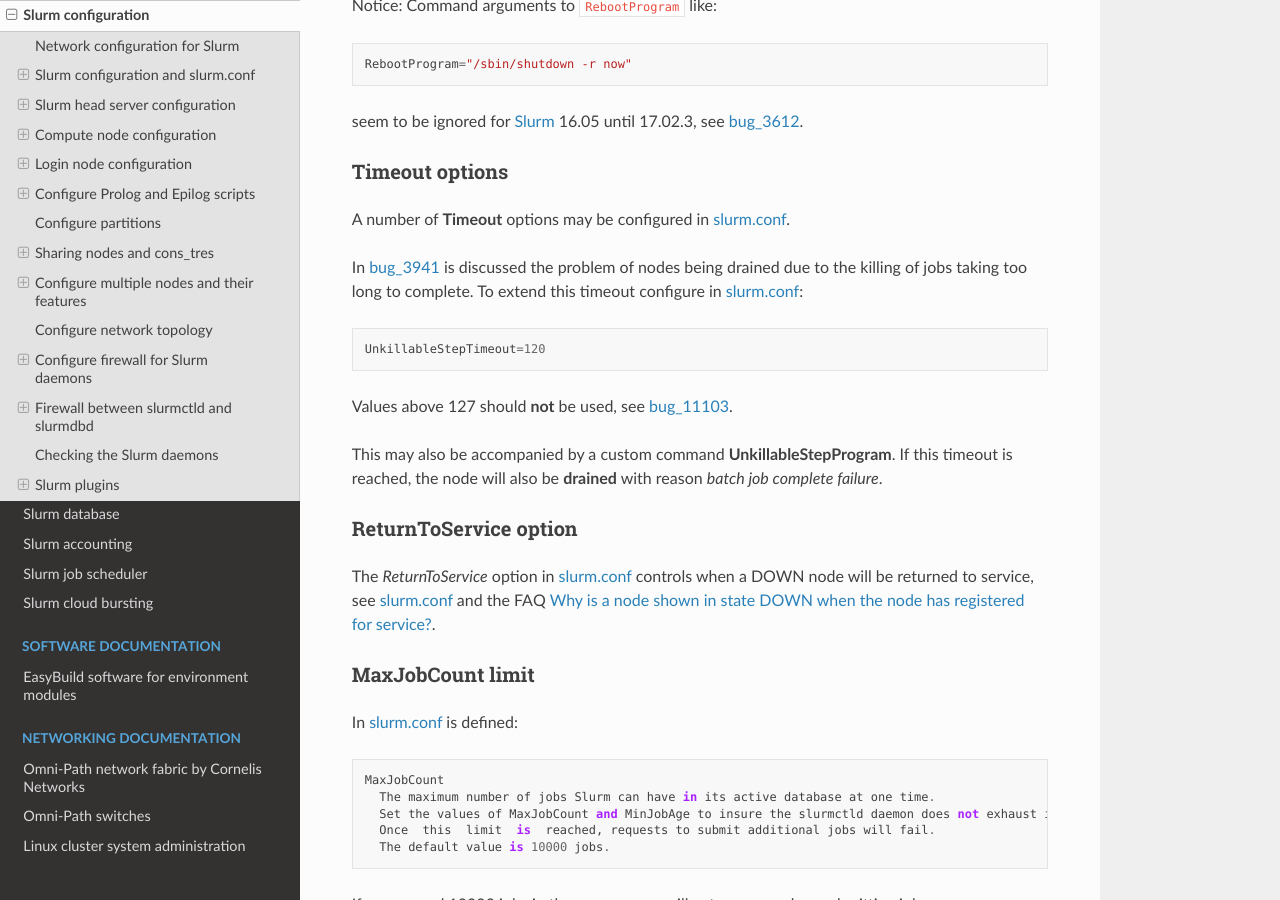
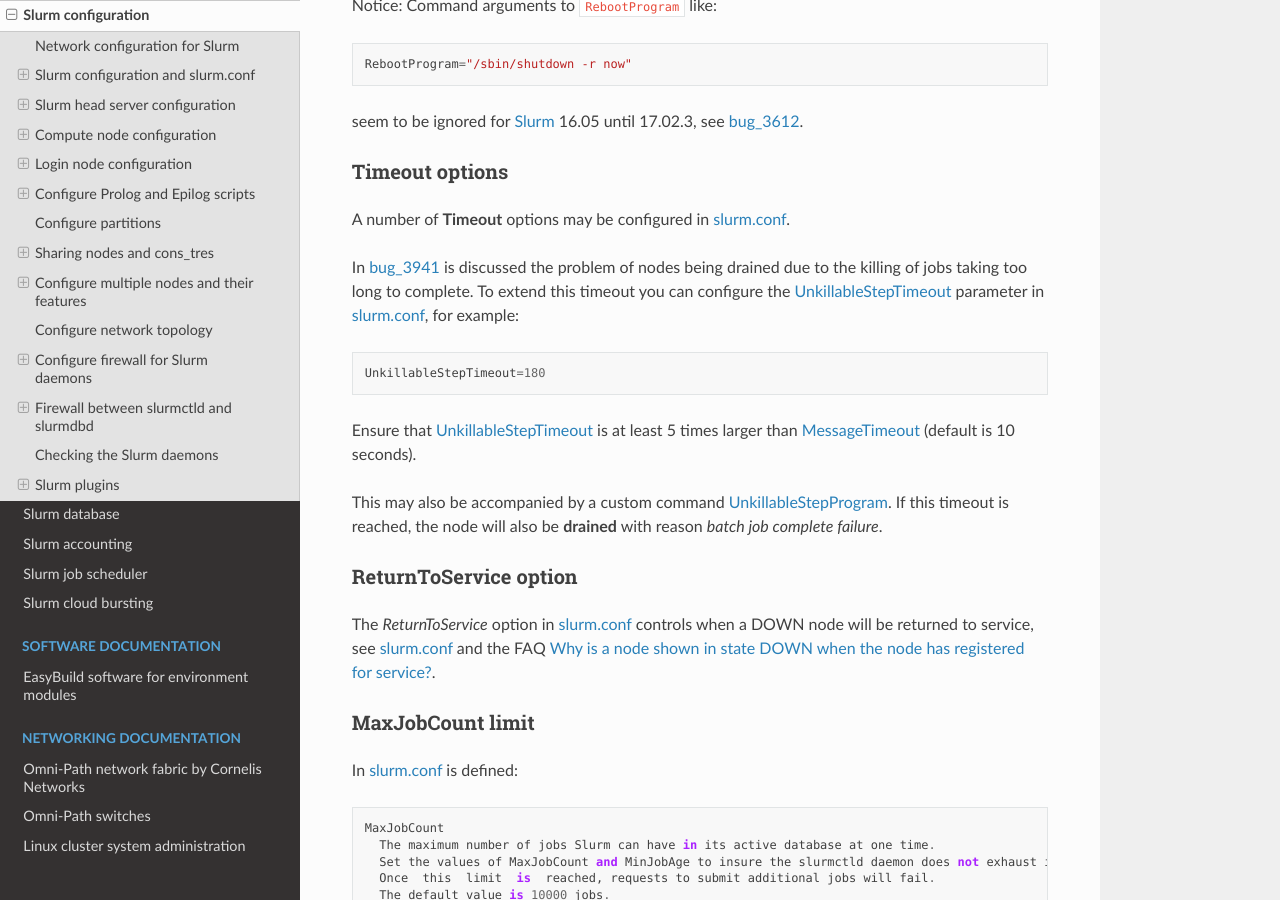
Before and after one commit to OleHolmNielsen/Niflheim_system, a Sphinx documentation site: the page built from docs/Slurm_configuration.rst, in a window 1280 px wide and 900 px high, scrolled down 13329 px. Built offline with Sphinx 7.4.7 and the Read the Docs theme 3.1.0, drawn with Linux system fonts in a browser that asks for light colours.

Commit message:
Note on UnkillableStepTimeout

```diff
--- a/docs/Slurm_configuration.rst
+++ b/docs/Slurm_configuration.rst
@@ -544,17 +544,19 @@
 A number of **Timeout** options may be configured in slurm.conf_.
 
 In bug_3941_ is discussed the problem of nodes being drained due to the killing of jobs taking too long to complete.
-To extend this timeout configure in slurm.conf_::
-
-  UnkillableStepTimeout=120
-
-Values above 127 should **not** be used, see bug_11103_.
-
-This may also be accompanied by a custom command **UnkillableStepProgram**.
+To extend this timeout you can configure the UnkillableStepTimeout_ parameter in slurm.conf_, for example::
+
+  UnkillableStepTimeout=180
+
+Ensure that UnkillableStepTimeout_ is at least 5 times larger than MessageTimeout_ (default is 10 seconds).
+
+This may also be accompanied by a custom command UnkillableStepProgram_.
 If this timeout is reached, the node will also be **drained** with reason *batch job complete failure*.
 
+.. _MessageTimeout: https://slurm.schedmd.com/slurm.conf.html#OPT_MessageTimeout
+.. _UnkillableStepTimeout: https://slurm.schedmd.com/slurm.conf.html#OPT_UnkillableStepTimeout
+.. _UnkillableStepProgram: https://slurm.schedmd.com/slurm.conf.html#OPT_UnkillableStepProgram
 .. _bug_3941: https://bugs.schedmd.com/show_bug.cgi?id=3941
-.. _bug_11103: https://bugs.schedmd.com/show_bug.cgi?id=11103
 
 ReturnToService option
 ----------------------
```
